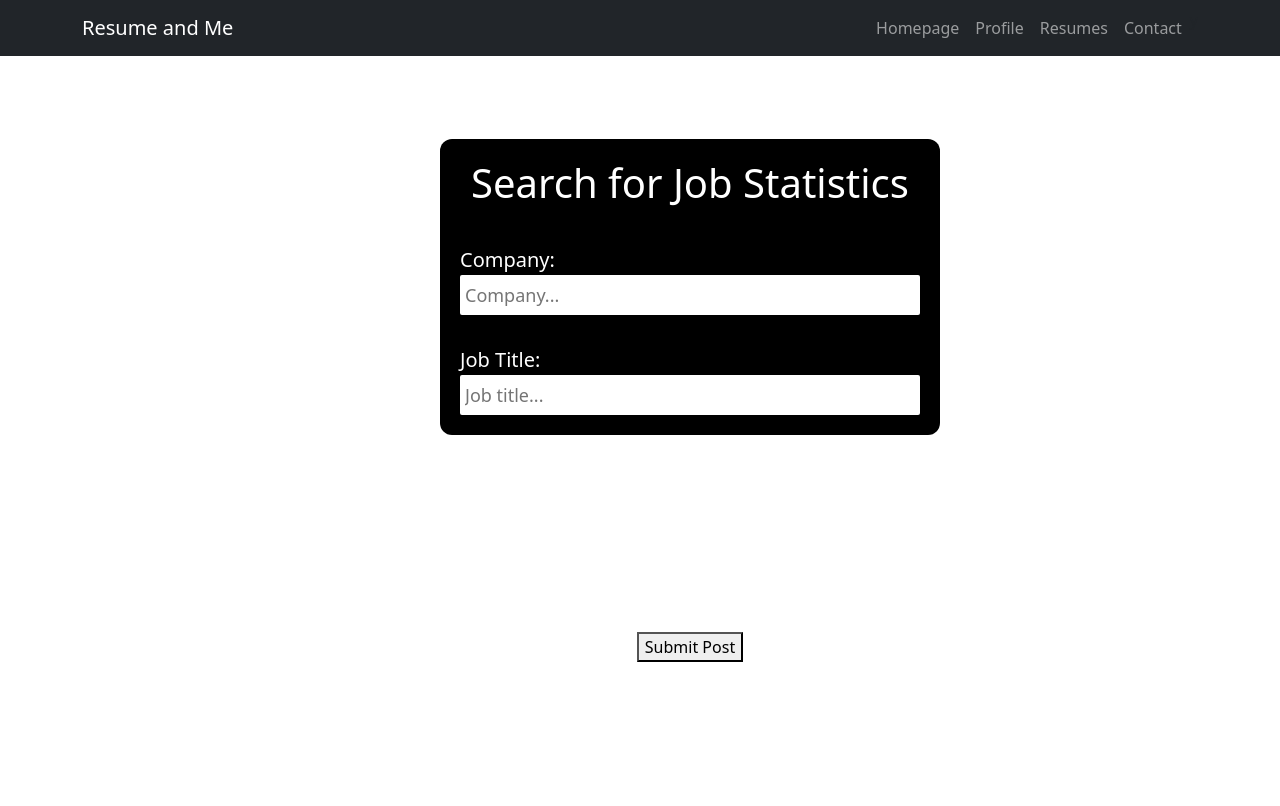
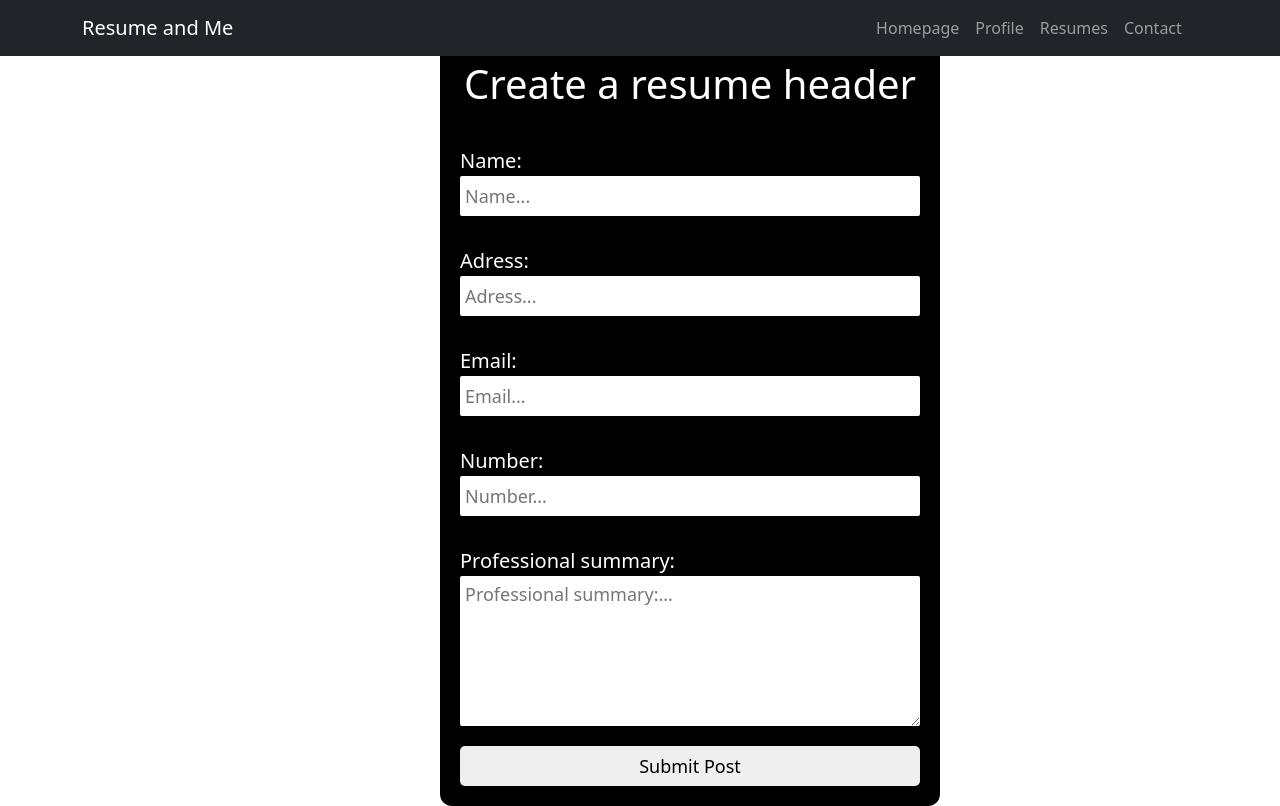
Before and after one commit to sdjkafkasdfhksjadf/resume-and-me, a React (Create React App) app: page /GetData in a window 1280 px wide. Built offline with nearby package versions, Linux system fonts and the light colour scheme; no server answers; sample sign-in values are in the browser's storage.

Commit message:
Update GetData.js
test

```diff
--- a/src/components/GetData.js
+++ b/src/components/GetData.js
@@ -5,51 +5,95 @@ import { useNavigate } from "react-router-dom";
 
 function CreatePost() {
 
-  const [company, setCompany] = useState("");
-  const [jobTitle, setJobTitle] = useState("");
+  const [number, setNumber] = useState("");
+  const [proSumm, setProSumm] = useState("");
+  const [name, setName] = useState("");
+  const [adress, setAdress] = useState("");
+  const [email, setEmail] = useState("");
 
-  const postsCollectionRef = collection(db, "DataSearchInfo");
+  const postsCollectionRef = collection(db, "ResumeHeaderInfo");
   let navigate = useNavigate();
 
   const createPost = async () => {
     await addDoc(postsCollectionRef, {
-      company,
-      jobTitle
+      name,
+      adress,
+      email,
+      number,
+      proSumm
     });
+    navigate("/ResumeDisplay");
 
   };
 
 
 
   return (
-    <div className="dataSearchPage">
-      <div className="dataSearchContainer">
-        <h1>Search for Job Statistics</h1>
+    <div className="resumeBuildPage">
+      <div className="resumeBuildContainer">
+        <h1>Create a resume header</h1>
 
         <div className="question">
-          <label> Company:</label>
+          <label> Name:</label>
           <input
-             placeholder="Company..."
+             placeholder="Name..."
              onChange={(event) => {
-               setCompany(event.target.value);
+               setName(event.target.value);
              }}
           />
         </div>
 
         <div className="question">
-          <label>Job Title:</label>
+          <label> Adress:</label>
           <input
-             placeholder="Job title..."
+             placeholder="Adress..."
              onChange={(event) => {
-               setJobTitle(event.target.value);
+               setAdress(event.target.value);
              }}
           />
         </div>
+
+        <div className="question">
+          <label> Email:</label>
+          <input
+             placeholder="Email..."
+             onChange={(event) => {
+               setEmail(event.target.value);
+             }}
+          />
+        </div>
+
+        <div className="question">
+          <label> Number:</label>
+          <input
+             placeholder="Number..."
+             onChange={(event) => {
+               setNumber(event.target.value);
+             }}
+          />
+        </div>
+
+
+
+
+
+
+
+        <div className="question">
+          <label> Professional summary:</label>
+          <textarea
+            placeholder="Professional summary:..."
+            onChange={(event) => {
+              setProSumm(event.target.value);
+            }}
+
+
+          />
         </div>
         <button onClick={createPost}> Submit Post</button>
 
       </div>
-
+    </div>
   );
 }
 
```
